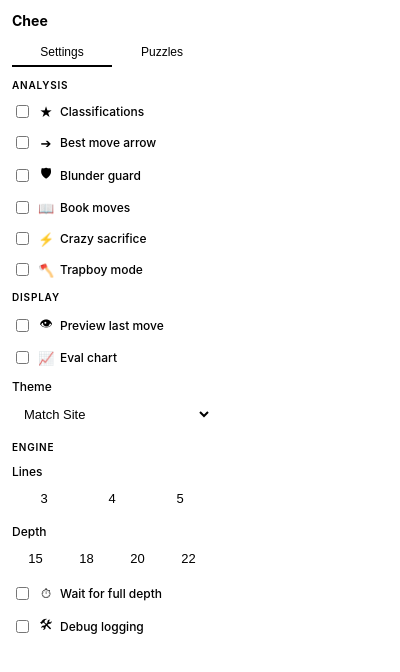
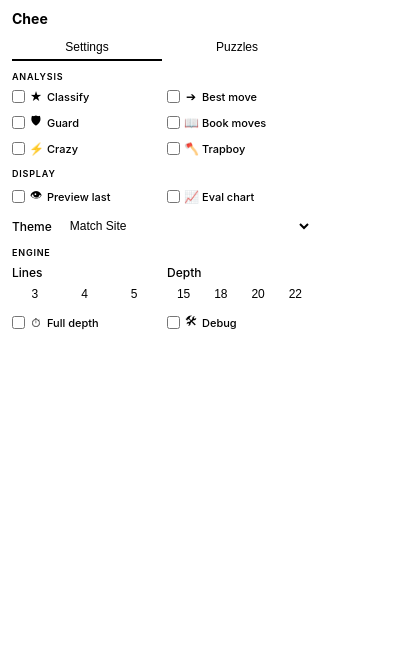
Before and after one commit to hong4rc/chee, a browser extension: page static/popup.html in a window 400 px wide. Drawn offline with Linux system fonts and the light colour scheme; files whose address does not match are found by name.

Commit message:
refactor: compact popup layout with 2-column grid and shorter labels

```diff
--- a/static/popup.html
+++ b/static/popup.html
@@ -4,16 +4,16 @@
   <meta charset="utf-8">
   <style>
     body {
-      width: 200px;
+      width: 300px;
       font-family: -apple-system, BlinkMacSystemFont, 'Segoe UI', sans-serif;
       font-size: 13px;
-      padding: 12px;
+      padding: 10px 12px;
       margin: 0;
       color: var(--chee-text);
       background: var(--chee-base);
     }
     h3 {
-      margin: 0 0 10px;
+      margin: 0 0 8px;
       font-size: 14px;
       color: var(--chee-text);
     }
@@ -25,12 +25,12 @@
     .tab-bar {
       display: flex;
       gap: 0;
-      margin-bottom: 12px;
+      margin-bottom: 10px;
       border-bottom: 1px solid var(--chee-surface1);
     }
     .tab-btn {
       flex: 1;
-      padding: 6px 0;
+      padding: 5px 0;
       background: none;
       border: none;
       border-bottom: 2px solid transparent;
@@ -49,25 +49,30 @@
     .tab-content.active { display: block; }
     label {
       display: block;
-      margin-bottom: 6px;
+      margin-bottom: 4px;
       font-weight: 500;
       font-size: 12px;
       color: var(--chee-subtext0);
     }
+    .toggle-grid {
+      display: grid;
+      grid-template-columns: 1fr 1fr;
+      gap: 2px 10px;
+    }
     .btn-group {
       display: flex;
       gap: 4px;
-      margin-bottom: 12px;
+      margin-bottom: 8px;
     }
     .btn-group button {
       flex: 1;
-      padding: 6px 0;
+      padding: 5px 0;
       background: var(--chee-surface0);
       color: var(--chee-overlay0);
       border: 1px solid var(--chee-surface1);
       border-radius: 4px;
       cursor: pointer;
-      font-size: 13px;
+      font-size: 12px;
       font-weight: 500;
       transition: background 0.15s, color 0.15s;
     }
@@ -79,13 +84,13 @@
     }
     select {
       width: 100%;
-      padding: 6px 8px;
-      margin-bottom: 12px;
+      padding: 5px 6px;
+      margin-bottom: 8px;
       background: var(--chee-surface0);
       color: var(--chee-text);
       border: 1px solid var(--chee-surface1);
       border-radius: 4px;
-      font-size: 13px;
+      font-size: 12px;
       font-weight: 500;
       cursor: pointer;
       appearance: auto;
@@ -94,32 +99,61 @@
     .chee-toggle-row {
       display: flex;
       align-items: center;
-      gap: 6px;
-      margin-bottom: 12px;
+      gap: 4px;
+      margin-bottom: 6px;
       font-weight: 500;
-      font-size: 12px;
+      font-size: 11px;
       color: var(--chee-subtext0);
       cursor: pointer;
     }
     .chee-toggle-row input[type="checkbox"] {
       accent-color: var(--chee-green);
       cursor: pointer;
+      margin: 0;
     }
     .chee-toggle-row .icon {
-      font-size: 13px;
-      width: 16px;
+      font-size: 12px;
+      width: 14px;
       text-align: center;
       flex-shrink: 0;
     }
     .chee-section-header {
-      font-size: 10px;
+      font-size: 9px;
       font-weight: 600;
       color: var(--chee-overlay0);
       text-transform: uppercase;
       letter-spacing: 0.8px;
+      margin: 6px 0 5px;
+      padding-bottom: 2px;
+      border-bottom: 1px solid var(--chee-surface1);
+    }
+    .chee-section-header:first-child {
+      margin-top: 0;
+    }
+    .theme-row {
+      display: flex;
+      align-items: center;
+      gap: 8px;
       margin-bottom: 8px;
-      padding-bottom: 3px;
-      border-bottom: 1px solid var(--chee-surface1);
+    }
+    .theme-row label {
+      margin: 0;
+      flex-shrink: 0;
+    }
+    .theme-row select {
+      margin: 0;
+      flex: 1;
+    }
+    .engine-grid {
+      display: grid;
+      grid-template-columns: 1fr 1fr;
+      gap: 2px 10px;
+    }
+    .engine-grid label {
+      margin-bottom: 2px;
+    }
+    .engine-grid .btn-group {
+      margin-bottom: 6px;
     }
     .puzzle-grid {
       display: grid;
@@ -130,12 +164,12 @@
       font-size: 11px;
       font-weight: 600;
       color: var(--chee-overlay0);
-      margin-bottom: 6px;
-      padding-bottom: 3px;
+      margin-bottom: 5px;
+      padding-bottom: 2px;
       border-bottom: 1px solid var(--chee-surface1);
     }
     .puzzle-grid .chee-toggle-row {
-      margin-bottom: 6px;
+      margin-bottom: 4px;
     }
   </style>
 </head>
@@ -150,48 +184,53 @@
   <div id="tab-settings" class="tab-content active">
     <div class="chee-section-header">Analysis</div>
 
-    <label class="chee-toggle-row" title="Show move quality badges on the board (Brilliant, Best, Blunder, etc.)">
+    <div class="toggle-grid">
+      <label class="chee-toggle-row" title="Show move quality badges (Brilliant, Best, Blunder, etc.)">
         <input type="checkbox" data-key="showClassifications">
-      <span class="icon">&#9733;</span> Classifications
+        <span class="icon">&#9733;</span> Classify
       </label>
 
-    <label class="chee-toggle-row" title="Always show an arrow for the engine's top move before you play">
+      <label class="chee-toggle-row" title="Always show arrow for engine's top move">
         <input type="checkbox" data-key="showBestMove">
-      <span class="icon">&#10132;</span> Best move arrow
+        <span class="icon">&#10132;</span> Best move
       </label>
 
-    <label class="chee-toggle-row" title="Warn when you click a piece that isn't in any top engine line">
+      <label class="chee-toggle-row" title="Warn when clicked piece isn't in any top line">
         <input type="checkbox" data-key="showGuard">
-      <span class="icon">&#128737;</span> Blunder guard
+        <span class="icon">&#128737;</span> Guard
       </label>
 
-    <label class="chee-toggle-row" title="Show opening name and book continuation arrows from ECO database">
+      <label class="chee-toggle-row" title="Show opening name and book continuation arrows">
         <input type="checkbox" data-key="showBookMoves">
         <span class="icon">&#128214;</span> Book moves
       </label>
 
       <label class="chee-toggle-row" title="Highlight wild sacrifices that maintain advantage">
         <input type="checkbox" data-key="showCrazy">
-      <span class="icon">&#9889;</span> Crazy sacrifice
+        <span class="icon">&#9889;</span> Crazy
       </label>
 
-    <label class="chee-toggle-row" title="Detect traps: sacrifices, tempting captures, and known opening traps">
+      <label class="chee-toggle-row" title="Detect traps: sacrifices, tempting captures, opening traps">
         <input type="checkbox" data-key="showTrapboy">
-      <span class="icon">&#129683;</span> Trapboy mode
+        <span class="icon">&#129683;</span> Trapboy
       </label>
+    </div>
 
     <div class="chee-section-header">Display</div>
 
-    <label class="chee-toggle-row" title="Also render the hovered move on the board (off = arrow only)">
+    <div class="toggle-grid">
+      <label class="chee-toggle-row" title="Also render hovered move on board (off = arrow only)">
         <input type="checkbox" data-key="previewLastMove">
-      <span class="icon">&#128065;</span> Preview last move
+        <span class="icon">&#128065;</span> Preview last
       </label>
 
-    <label class="chee-toggle-row" title="Show evaluation score chart tracking the game over time">
+      <label class="chee-toggle-row" title="Show evaluation score chart tracking the game">
         <input type="checkbox" data-key="showChart">
         <span class="icon">&#128200;</span> Eval chart
       </label>
+    </div>
 
+    <div class="theme-row">
       <label>Theme</label>
       <select id="theme-select">
         <option value="site">Match Site</option>
@@ -200,16 +239,20 @@
         <option value="macchiato">Macchiato</option>
         <option value="mocha">Mocha</option>
       </select>
+    </div>
 
     <div class="chee-section-header">Engine</div>
 
+    <div class="engine-grid">
+      <div>
         <label>Lines</label>
         <div class="btn-group" data-key="numLines">
           <button data-val="3">3</button>
           <button data-val="4">4</button>
           <button data-val="5">5</button>
         </div>
-
+      </div>
+      <div>
         <label>Depth</label>
         <div class="btn-group" data-key="searchDepth">
           <button data-val="15">15</button>
@@ -217,16 +260,20 @@
           <button data-val="20">20</button>
           <button data-val="22">22</button>
         </div>
+      </div>
+    </div>
 
-    <label class="chee-toggle-row" title="Wait for engine to reach full depth before showing hint arrows">
+    <div class="toggle-grid">
+      <label class="chee-toggle-row" title="Wait for full depth before showing hint arrows">
         <input type="checkbox" data-key="waitForComplete">
-      <span class="icon">&#9201;</span> Wait for full depth
+        <span class="icon">&#9201;</span> Full depth
       </label>
 
-    <label class="chee-toggle-row" title="Enable debug logging in browser console (chee:* namespace)">
+      <label class="chee-toggle-row" title="Enable debug logging in console (chee:*)">
         <input type="checkbox" data-key="debugMode">
-      <span class="icon">&#128736;</span> Debug logging
+        <span class="icon">&#128736;</span> Debug
       </label>
+    </div>
   </div>
 
   <div id="tab-puzzles" class="tab-content">
```
Lines whose indentation alone changed are shown as unchanged.
